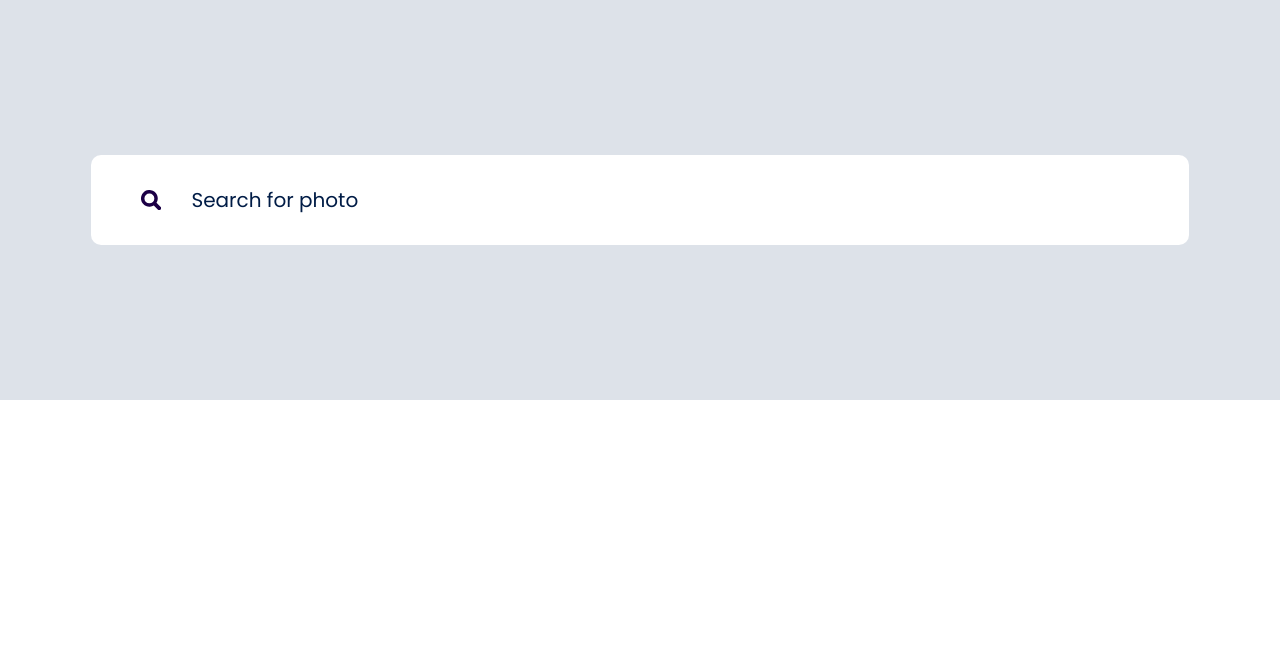
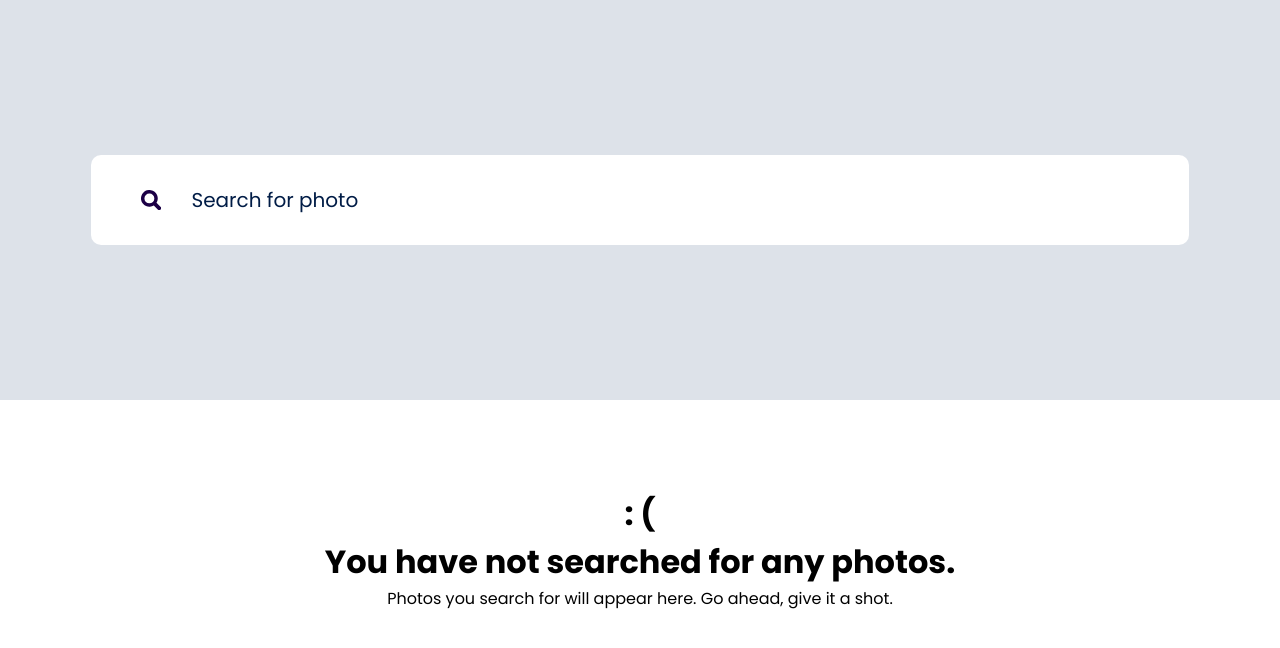
Before and after one commit to adebiyial/cowrysplash, a Vue app: page / in a window 1280 px wide. Shown: the top 648 px of the page. Built offline with nearby package versions, Linux system fonts and the light colour scheme.

Commit message:
Add section functionality for Gallery

```diff
--- a/src/components/Gallery.vue
+++ b/src/components/Gallery.vue
@@ -1,20 +1,28 @@
 <template>
   <ul class="photos-list" ref="{this.gridRef}">
-    <div class="container">
+    <div class="new-search" v-if="newSearch">
+      <h1>: (</h1>
+      <h1>You have not searched for any photos.</h1>
+      <p>Photos you search for will appear here. Go ahead, give it a shot.</p>
+    </div>
+    <div v-else class="container">
       <li class="photos" v-for="photo in photos" v-bind:key="photo.id">
-        <Photo v-bind:photo="photo" />
+        <Photo
+          v-bind:photo="photo"
+          v-bind:loadingImage="loadingImage"
+          @preview-image="$emit('preview-image', photo.id)"
+        />
       </li>
     </div>
   </ul>
 </template>
 
 <script>
-import { uuid } from "../utils/fx";
 import Photo from "./Photo";
 
 export default {
   name: "Gallery",
-  props: ["photos"],
+  props: ["photos", "newSearch", "loadingImage"],
   components: {
     Photo
   }
```
